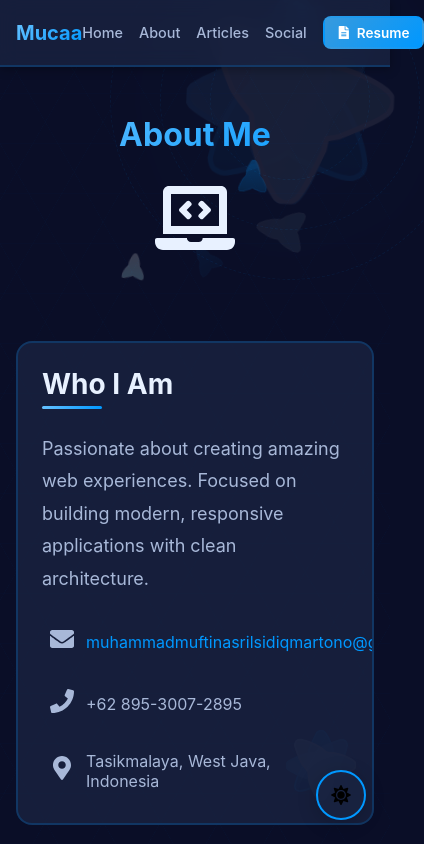
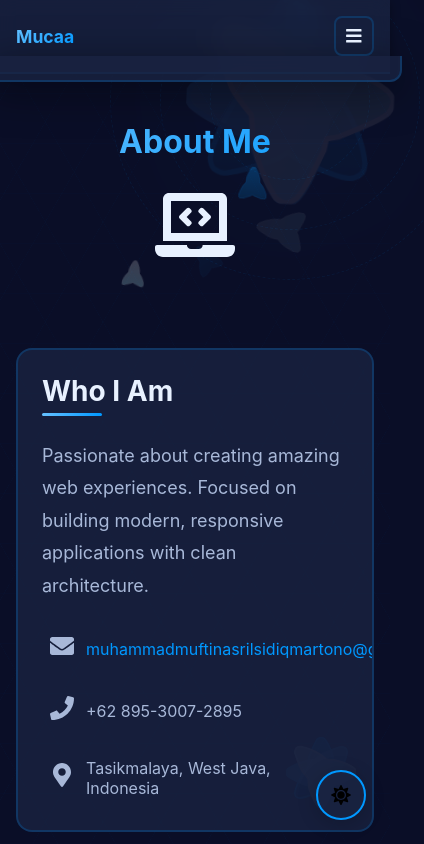
Before and after one commit to nasrielsidiq/portofolio_, a React (Create React App) app: page /about in a window 390 px wide. Shown: the top 844 px of the page, 424 px wide, since content can reach past the window. Built offline with nearby package versions, Linux system fonts and the light colour scheme; the HTML template or start-up script is replaced by a standard one.

Commit message:
update responsive desain

```diff
--- a/src/components/Header.css
+++ b/src/components/Header.css
@@ -13,6 +13,7 @@
   max-width: 1200px;
   margin: 0 auto;
   padding: 0 2rem;
+  position: relative;
 }
 
 .header-content {
@@ -24,6 +25,7 @@
 .logo {
   text-decoration: none;
   color: var(--text-primary);
+  z-index: 101;
 }
 
 .logo h1 {
@@ -55,10 +57,15 @@
   transform: scaleX(1);
 }
 
+/* Desktop nav */
 .nav {
   display: flex;
   gap: 2rem;
   align-items: center;
+}
+
+.desktop-nav {
+  display: flex;
 }
 
 .nav-link {
@@ -133,6 +140,7 @@
   cursor: pointer;
   font-family: inherit;
   font-size: 1rem;
+  white-space: nowrap;
 }
 
 .resume-btn:hover {
@@ -142,21 +150,148 @@
   text-decoration: none !important;
 }
 
+/* Mobile menu toggle (burger button) */
+.mobile-menu-toggle {
+  display: none;
+  background: none;
+  border: 2px solid var(--card-border);
+  color: var(--text-primary);
+  width: 44px;
+  height: 44px;
+  border-radius: 0.5rem;
+  align-items: center;
+  justify-content: center;
+  cursor: pointer;
+  font-size: 1.25rem;
+  transition: all 0.3s ease;
+  z-index: 101;
+}
+
+.mobile-menu-toggle:hover {
+  background: var(--card-hover);
+  border-color: var(--primary);
+  color: var(--primary);
+}
+
+/* Mobile nav panel */
+.mobile-nav {
+  display: none;
+  position: absolute;
+  top: 100%;
+  left: 0;
+  right: 0;
+  background: var(--card-bg);
+  border: 2px solid var(--card-border);
+  border-top: none;
+  border-radius: 0 0 1rem 1rem;
+  box-shadow: var(--shadow-lg);
+  padding: 1rem;
+  animation: slideDown 0.3s ease-out;
+}
+
+@keyframes slideDown {
+  from {
+    opacity: 0;
+    transform: translateY(-10px);
+  }
+  to {
+    opacity: 1;
+    transform: translateY(0);
+  }
+}
+
+.mobile-nav-content {
+  display: flex;
+  flex-direction: column;
+  gap: 0.5rem;
+}
+
+.mobile-nav-link {
+  display: flex;
+  align-items: center;
+  gap: 0.75rem;
+  padding: 1rem 1.25rem;
+  color: var(--text-secondary);
+  text-decoration: none;
+  font-weight: 500;
+  font-size: 1.1rem;
+  border-radius: 0.5rem;
+  transition: all 0.2s ease;
+  background: transparent;
+  border: 2px solid transparent;
+  cursor: pointer;
+  font-family: inherit;
+  width: 100%;
+  text-align: left;
+}
+
+.mobile-nav-link:hover,
+.mobile-nav-link:focus {
+  background: var(--card-hover);
+  color: var(--primary);
+  border-color: var(--primary);
+}
+
+.mobile-resume-btn {
+  background: linear-gradient(135deg, var(--blue-medium), var(--blue-dark)) !important;
+  color: white !important;
+  border-color: transparent !important;
+  margin-top: 0.5rem;
+}
+
+.mobile-resume-btn:hover {
+  box-shadow: 0 4px 15px var(--primary-glow);
+  transform: translateY(-2px);
+  border-color: var(--blue-light) !important;
+}
+
+/* Mobile breakpoint */
 @media (max-width: 768px) {
-  .nav {
-    gap: 1rem;
+  .desktop-nav {
+    display: none;
   }
 
-  .nav-link {
-    font-size: 0.9rem;
+  .mobile-menu-toggle {
+    display: flex;
+  }
+
+  .mobile-nav {
+    display: block;
+  }
+
+  .container {
+    padding: 0 1rem;
   }
 
   .logo h1 {
     font-size: 1.25rem;
   }
+}
 
-  .resume-btn {
-    font-size: 0.85rem;
-    padding: 0.4rem 0.75rem;
+@media (max-width: 480px) {
+  .container {
+    padding: 0 0.75rem;
+  }
+
+  .logo h1 {
+    font-size: 1.1rem;
+  }
+
+  .mobile-nav {
+    padding: 0.75rem;
+    left: -0.75rem;
+    right: -0.75rem;
+    border-radius: 0 0 0.75rem 0.75rem;
+  }
+
+  .mobile-nav-link {
+    padding: 0.875rem 1rem;
+    font-size: 1rem;
+  }
+
+  .mobile-menu-toggle {
+    width: 40px;
+    height: 40px;
+    font-size: 1.1rem;
   }
 }
--- a/src/components/Header.js
+++ b/src/components/Header.js
@@ -1,26 +1,52 @@
-import React, { useState } from 'react';
+import React, { useState, useEffect } from 'react';
 import { Link } from 'react-router-dom';
-import { FaFileAlt } from 'react-icons/fa';
+import { FaFileAlt, FaBars, FaTimes } from 'react-icons/fa';
 import ResumeModal from './ResumeModal';
 import './Header.css';
 
 function Header() {
   const siteName = process.env.REACT_APP_NAME || 'Mucaa';
   const [resumeOpen, setResumeOpen] = useState(false);
+  const [mobileMenuOpen, setMobileMenuOpen] = useState(false);
+
+  // Close mobile menu on route change
+  useEffect(() => {
+    const handleRouteChange = () => setMobileMenuOpen(false);
+    window.addEventListener('popstate', handleRouteChange);
+    return () => window.removeEventListener('popstate', handleRouteChange);
+  }, []);
+
+  const toggleMobileMenu = () => setMobileMenuOpen(!mobileMenuOpen);
+  const closeMobileMenu = () => setMobileMenuOpen(false);
+
+  const navLinks = [
+    { path: '/', label: 'Home' },
+    { path: '/about', label: 'About' },
+    { path: '/articles', label: 'Articles' },
+    { path: '/social', label: 'Social' },
+  ];
 
   return (
     <>
       <header className="header">
         <div className="container">
           <div className="header-content">
-            <Link to="/" className="logo">
+            <Link to="/" className="logo" onClick={closeMobileMenu}>
               <h1>{siteName}</h1>
             </Link>
-            <nav className="nav">
-              <Link to="/" className="nav-link">Home</Link>
-              <Link to="/about" className="nav-link">About</Link>
-              <Link to="/articles" className="nav-link">Articles</Link>
-              <Link to="/social" className="nav-link">Social</Link>
+
+            {/* Desktop nav */}
+            <nav className="nav desktop-nav">
+              {navLinks.map((link) => (
+                <Link
+                  key={link.path}
+                  to={link.path}
+                  className="nav-link"
+                  onClick={closeMobileMenu}
+                >
+                  {link.label}
+                </Link>
+              ))}
               <button
                 className="nav-link resume-btn"
                 onClick={() => setResumeOpen(true)}
@@ -28,7 +54,44 @@ function Header() {
                 <FaFileAlt /> Resume
               </button>
             </nav>
+
+            {/* Mobile burger button */}
+            <button
+              className="mobile-menu-toggle"
+              onClick={toggleMobileMenu}
+              aria-label={mobileMenuOpen ? 'Close menu' : 'Open menu'}
+              aria-expanded={mobileMenuOpen}
+            >
+              {mobileMenuOpen ? <FaTimes /> : <FaBars />}
+            </button>
           </div>
+
+          {/* Mobile nav panel */}
+          <nav className="mobile-nav" aria-hidden={!mobileMenuOpen}>
+            {mobileMenuOpen && (
+              <div className="mobile-nav-content">
+                {navLinks.map((link) => (
+                  <Link
+                    key={link.path}
+                    to={link.path}
+                    className="mobile-nav-link"
+                    onClick={closeMobileMenu}
+                  >
+                    {link.label}
+                  </Link>
+                ))}
+                <button
+                  className="mobile-nav-link mobile-resume-btn"
+                  onClick={() => {
+                    setResumeOpen(true);
+                    closeMobileMenu();
+                  }}
+                >
+                  <FaFileAlt /> Resume
+                </button>
+              </div>
+            )}
+          </nav>
         </div>
       </header>
 
--- a/src/components/ResumeModal.css
+++ b/src/components/ResumeModal.css
@@ -317,4 +317,173 @@
     font-size: 0.8rem;
     padding: 0.4rem 0.75rem;
   }
+
+  /* Mobile paper preview adjustments */
+  .resume-paper-preview {
+    padding: 1.5rem;
+    min-height: auto;
+    font-size: 10.5pt;
+    line-height: 1.2;
+  }
+
+  .resume-paper-preview .header {
+    margin-top: -1.5rem;
+    margin-left: -1.5rem;
+    margin-right: -1.5rem;
+    padding-left: 1.5rem;
+    padding-right: 1.5rem;
+    padding-top: 0.75rem;
+    padding-bottom: 0.5rem;
+  }
+
+  .resume-paper-preview .contact-info {
+    font-size: 10pt;
+    word-break: break-word;
+    overflow-wrap: anywhere;
+  }
+
+  .resume-paper-preview .flex-row {
+    flex-wrap: wrap;
+    gap: 0.25rem;
+    margin-left: 0;
+  }
+
+  .resume-paper-preview .flex-row[style*="margin-left: 9pt"] {
+    margin-left: 0;
+  }
+
+  .resume-paper-preview .left-bold,
+  .resume-paper-preview .left-italic-detail {
+    width: 100%;
+    margin-bottom: 0.125rem;
+  }
+
+  .resume-paper-preview .right-normal,
+  .resume-paper-preview .right-italic-detail {
+    width: 100%;
+    text-align: left;
+    margin-bottom: 0.125rem;
+  }
+
+  .resume-paper-preview .bullets {
+    padding-left: 24pt;
+  }
+
+  .resume-paper-preview .bullets li {
+    font-size: 10pt;
+    line-height: 1.15;
+  }
+
+  .resume-paper-preview .thesis-detail,
+  .resume-paper-preview .coursework-detail {
+    margin-left: 12pt;
+    font-size: 10pt;
+  }
+
+  .resume-paper-preview .skills-interests-section p {
+    margin-left: 12pt;
+    font-size: 10pt;
+    line-height: 1.2;
+  }
+
+  .resume-paper-preview h1 {
+    font-size: 10.5pt;
+    margin-top: 12px;
+    margin-bottom: 6px;
+  }
 }
+
+@media (max-width: 480px) {
+  .resume-modal {
+    width: 100%;
+    max-height: 95vh;
+    border-radius: 0;
+    height: 100vh;
+    max-width: 100%;
+  }
+
+  .resume-modal-header {
+    padding: 0.75rem;
+    border-radius: 0;
+  }
+
+  .resume-modal-body {
+    padding: 0.75rem;
+  }
+
+  .resume-paper-preview-container {
+    padding: 0;
+    border-radius: 0;
+  }
+
+  .resume-paper-preview {
+    padding: 1rem;
+    border-radius: 0;
+    font-size: 10pt;
+    line-height: 1.2;
+    box-shadow: none;
+    min-height: 100%;
+  }
+
+  .resume-paper-preview .header {
+    margin-top: -1rem;
+    margin-left: -1rem;
+    margin-right: -1rem;
+    padding-left: 1rem;
+    padding-right: 1rem;
+    padding-top: 0.5rem;
+    padding-bottom: 0.5rem;
+  }
+
+  .resume-paper-preview .name {
+    font-size: 10pt;
+  }
+
+  .resume-paper-preview .contact-info {
+    font-size: 9.5pt;
+    margin-top: 3px;
+    margin-bottom: 4px;
+  }
+
+  .resume-paper-preview .header-divider {
+    margin: 3px 0 8px 0;
+  }
+
+  .resume-paper-preview .flex-row {
+    flex-direction: column;
+    gap: 0.125rem;
+  }
+
+  .resume-paper-preview .left-bold,
+  .resume-paper-preview .left-italic-detail,
+  .resume-paper-preview .right-normal,
+  .resume-paper-preview .right-italic-detail {
+    width: 100%;
+    text-align: left;
+  }
+
+  .resume-paper-preview .bullets {
+    padding-left: 20pt;
+  }
+
+  .resume-paper-preview .bullets li {
+    font-size: 9.5pt;
+  }
+
+  .resume-paper-preview .thesis-detail,
+  .resume-paper-preview .coursework-detail {
+    margin-left: 8pt;
+    font-size: 9.5pt;
+  }
+
+  .resume-paper-preview .skills-interests-section p {
+    margin-left: 8pt;
+    font-size: 9.5pt;
+  }
+
+  .resume-paper-preview h1 {
+    font-size: 10pt;
+    margin-top: 10px;
+    margin-bottom: 5px;
+  }
+}
```
Also changed, not shown: 1 other file (tests, documents, lock files or other folders).
